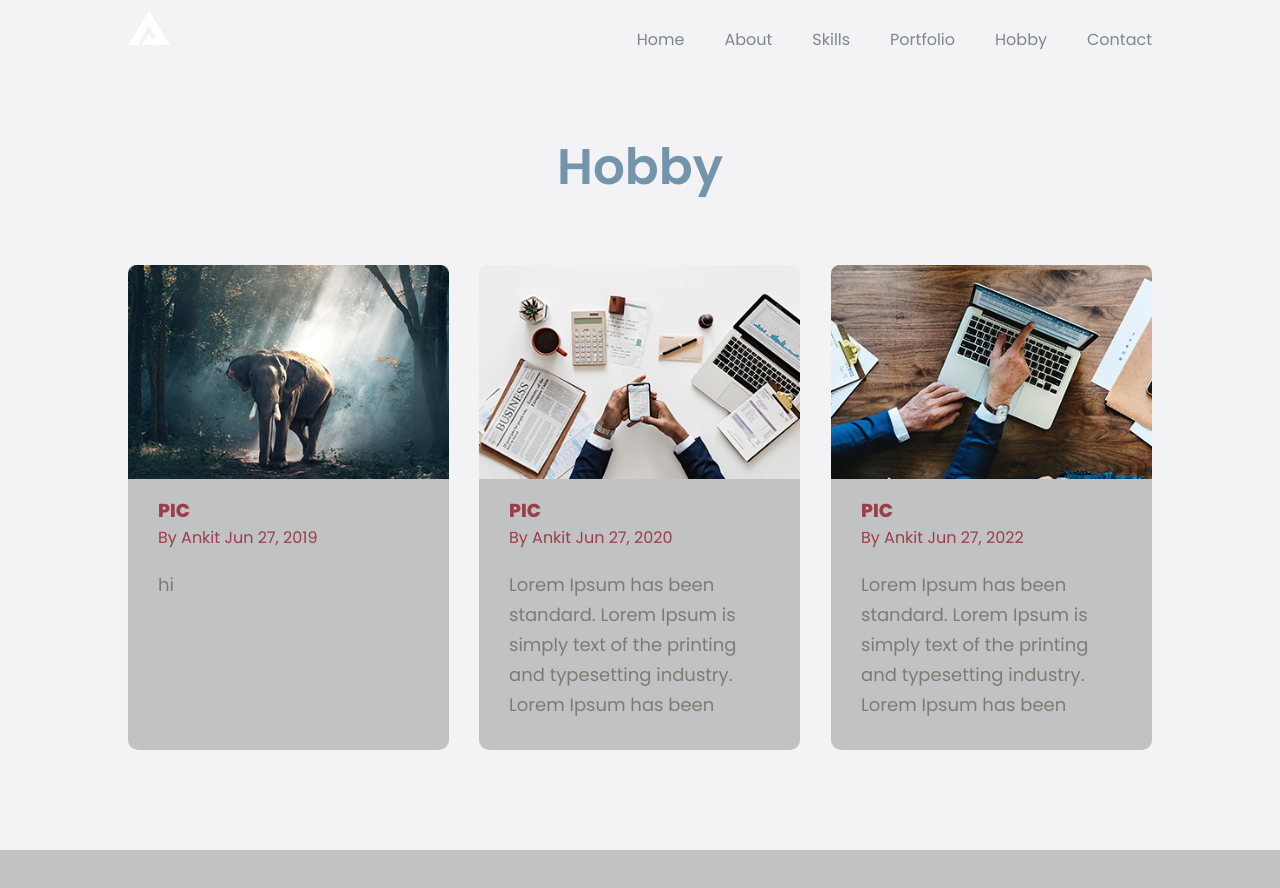
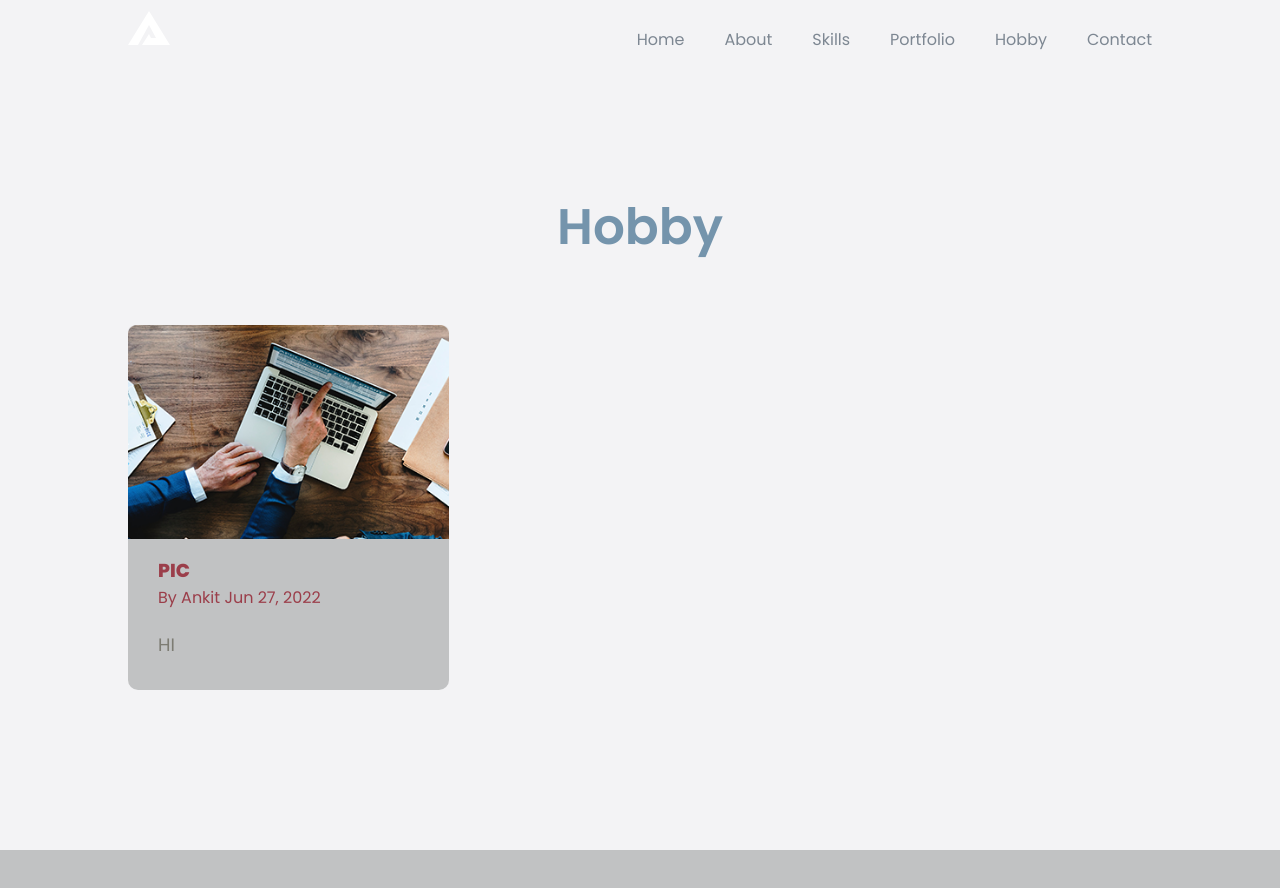
Before and after one commit to ankacharya/portfolio, a React (Create React App) app: page /blog in a window 1280 px wide. Shown: the top 888 px of the page. Built offline with nearby package versions, Linux system fonts and the light colour scheme.

Commit message:
update desc text

```diff
--- a/src/components/data/dummydata.js
+++ b/src/components/data/dummydata.js
@@ -131,27 +131,11 @@ export const portfolio = [
 ]
 export const blog = [
   {
-    id: 1,
-    title: "PIC",
-    date: "Jun 27, 2019",
-    author: "Ankit",
-    desc: " hi",
-    cover: "./images/blog/b1.png",
-  },
-  {
-    id: 2,
-    title: "PIC",
-    date: "Jun 27, 2020",
-    author: "Ankit",
-    desc: "Lorem Ipsum has been standard. Lorem Ipsum is simply text of the printing and typesetting industry. Lorem Ipsum has been",
-    cover: "./images/blog/b2.png",
-  },
-  {
     id: 3,
     title: "PIC",
     date: "Jun 27, 2022",
     author: "Ankit",
-    desc: "Lorem Ipsum has been standard. Lorem Ipsum is simply text of the printing and typesetting industry. Lorem Ipsum has been",
+    desc: "HI",
     cover: "./images/blog/b3.png",
   },
 ]
```
